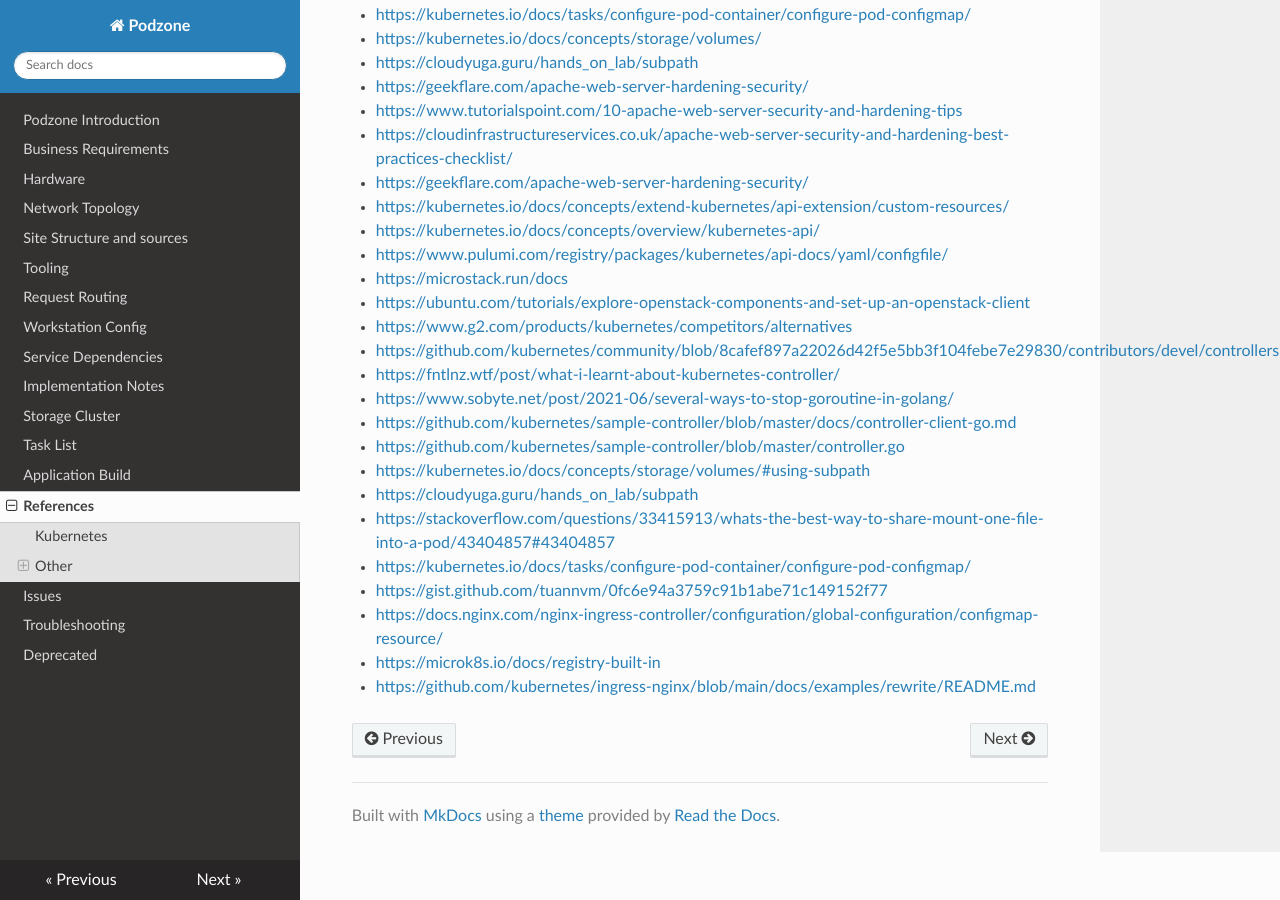
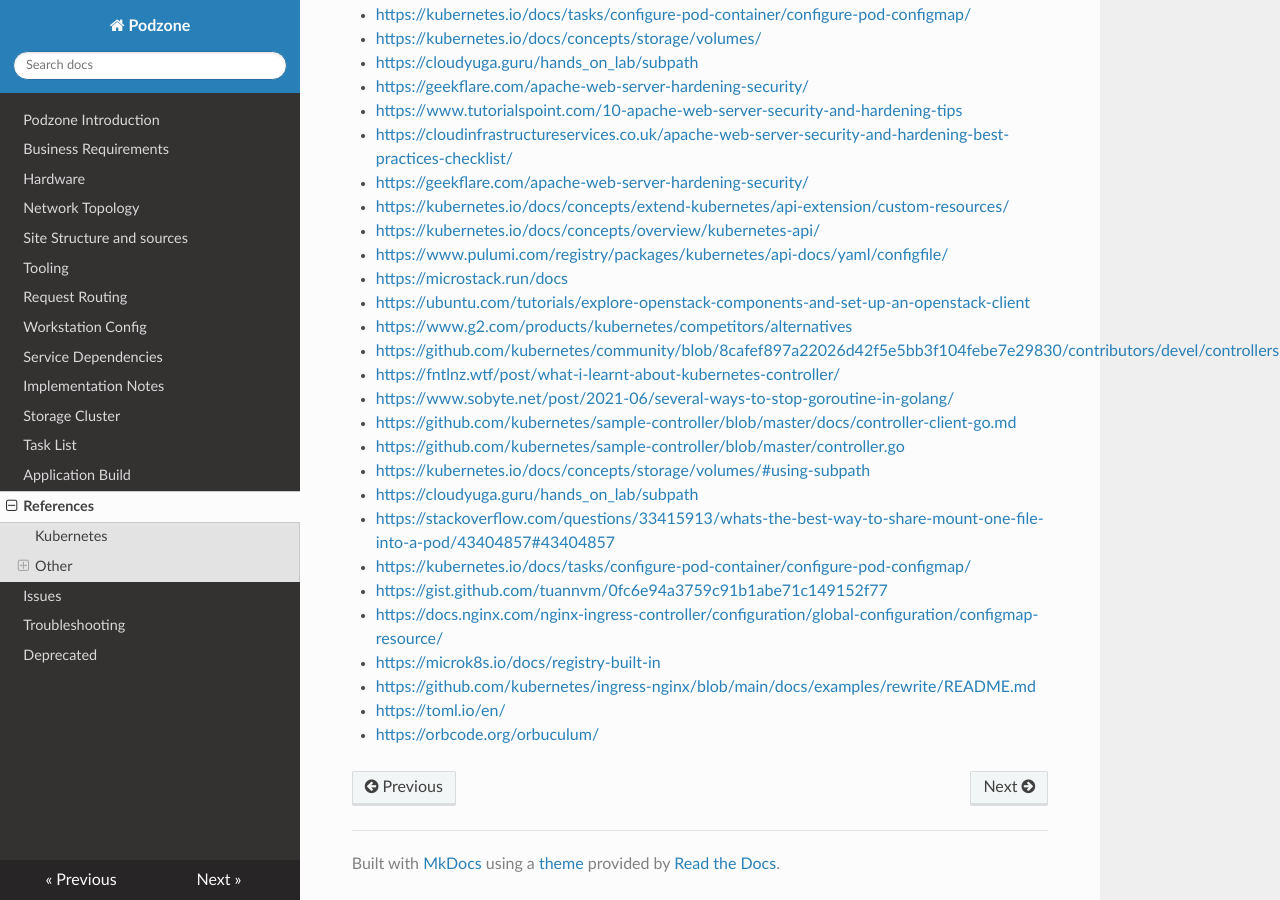
Before and after one commit to MoTTTT/podzone, an MkDocs documentation site: the page built from docs/ResearchReferences.md, in a window 1280 px wide and 900 px high, scrolled down 21391 px. Built offline with MkDocs 1.6.1, drawn with Linux system fonts in a browser that asks for light colours; nearby versions of some CDN libraries.

```diff
--- a/docs/ResearchReferences.md
+++ b/docs/ResearchReferences.md
@@ -862,3 +862,7 @@ _ <https://docs.ceph.com/en/latest/rbd/rbd-kubernetes/>
 - <https://docs.nginx.com/nginx-ingress-controller/configuration/global-configuration/configmap-resource/>
 - <https://microk8s.io/docs/registry-built-in>
 - <https://github.com/kubernetes/ingress-nginx/blob/main/docs/examples/rewrite/README.md>
+
+- <https://toml.io/en/>
+
+- <https://orbcode.org/orbuculum/>
```
Also changed, not shown: docs/Tasklist.md (+1 -0 lines), docs/inventory.md (+2 -1 lines).
